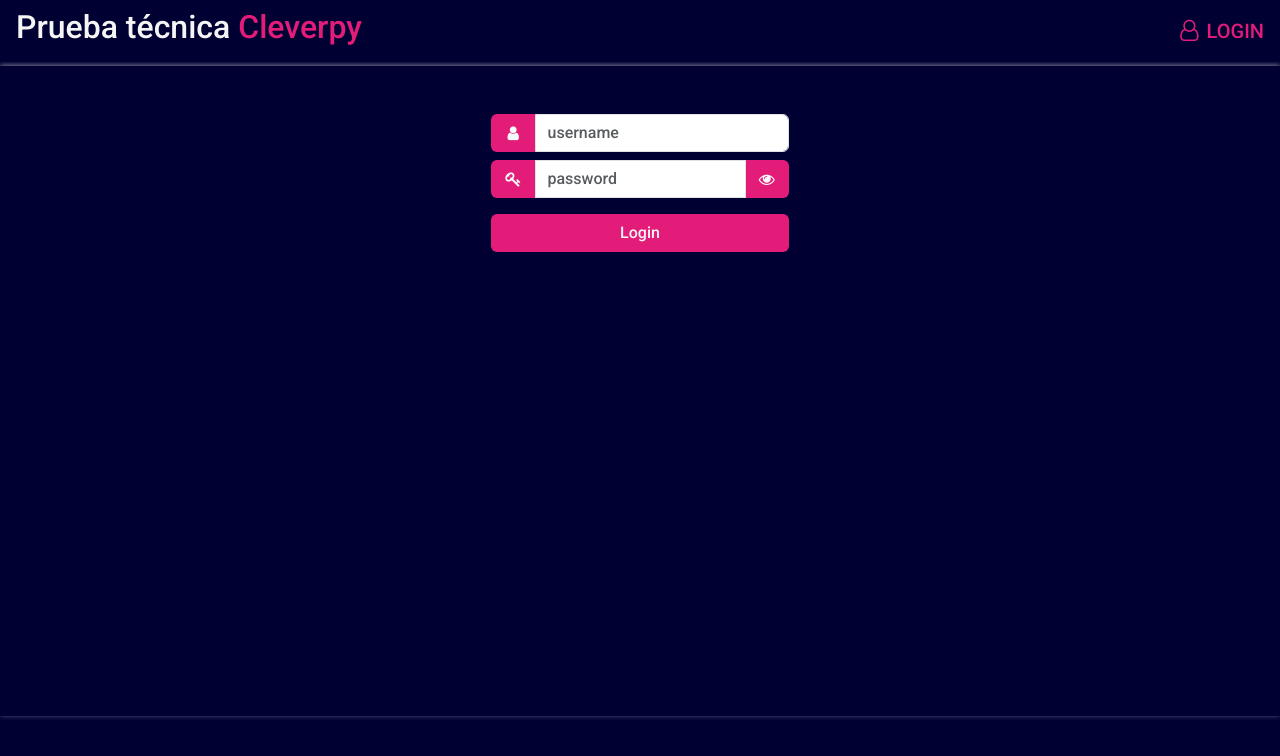
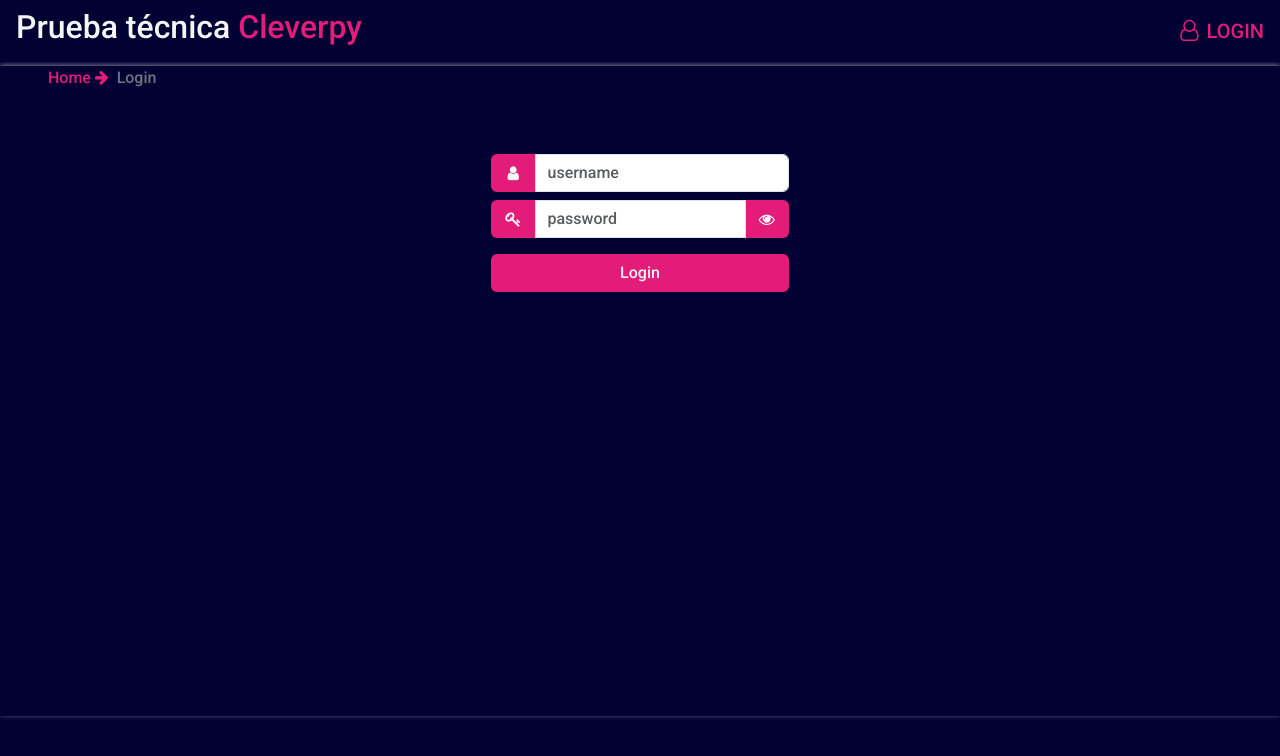
Before and after one commit to areantbd/frontend-cleverpy, a React (Vite) app in the folder frontend-cleverpy/: page /login in a window 1280 px wide. Shown: the top 756 px of the page. Built offline with nearby package versions, Linux system fonts and the light colour scheme.

Commit message:
feat: breadcrums in PostsScreen and LoginScreen, added commented code to delete posts from DB

```diff
--- a/frontend-cleverpy/src/sass/base/_settings.scss
+++ b/frontend-cleverpy/src/sass/base/_settings.scss
@@ -36,3 +36,7 @@ body {
   background-color: $secondary;
   color: $white;
 }
+
+.breadcrumbs{
+  color: $secondary;
+}
--- a/frontend-cleverpy/src/screens/LoginScreen.tsx
+++ b/frontend-cleverpy/src/screens/LoginScreen.tsx
@@ -1,5 +1,5 @@
 import * as React from "react"
-import { JsonFunction, useNavigate } from "react-router-dom"
+import { JsonFunction, Link, useNavigate } from "react-router-dom"
 import { UserContext } from "../components/contexts/UserContext"
 
 type User = {
@@ -27,6 +27,10 @@ function Login() {
 
   return (
     <div className="nav-shadow mt-1" style={{height: 650}}>
+      <ul className="ms-5 d-flex text-light gap-2 list-unstyled">
+        <Link to={'/'} className="text-decoration-none breadcrumbs"><li>Home <i className="fa fa-arrow-right"></i></li></Link>
+        <li className="text-secondary">Login</li>
+      </ul>
       <div className="d-flex flex-column w-50 mx-auto p-3 pt-5 input-group-text gap-2 login-form border border-0">
         <form onSubmit={() => setUserAndGoToPosts()} className="d-flex flex-column gap-2">
           <div className="input-group">
--- a/frontend-cleverpy/src/screens/MainScreen.tsx
+++ b/frontend-cleverpy/src/screens/MainScreen.tsx
@@ -24,7 +24,7 @@ function MainScreen() {
           <li>Pantalla de Login.</li>
           <li>Falso Login con formulario para el uso del Context.</li>
           <li>Test simple con Vitest, primera vez creando tests.</li>
-          <li></li>
+          <li>Breadcrumbs.</li>
         </ul>
         <Link to={'/posts'} className="btn btn-sm d-inline button" style={{maxWidth: 200}} >Posts</Link>
         <small className="d-block text-end mb-2 fw-lighter mt-3 ms-auto quote" >"From experience, I can tell you, you miss 100% of the shots you don't take"</small>
--- a/frontend-cleverpy/src/screens/PostsScreen.tsx
+++ b/frontend-cleverpy/src/screens/PostsScreen.tsx
@@ -1,6 +1,7 @@
 import { useEffect, useState } from "react"
 import { Card } from "../components/Card"
 import axios from "axios"
+import { Link } from "react-router-dom"
 
 interface Post {
   id: number,
@@ -14,6 +15,8 @@ export const PostsScreen = () => {
 
   const handleDeletePost = (id: number) => {
     setPosts(posts?.filter(post => post.id !== id))
+    //Petición para eliminar un post de la base de datos podría ser algo tipo:
+    //axios.delete(`https://jsonplaceholder.typicode.com/posts/${id}`)
   }
 
   useEffect(() => {
@@ -24,6 +27,10 @@ export const PostsScreen = () => {
 
   return posts && posts.length > 1? (
     <div className="nav-shadow mt-1">
+      <ul className="ms-5 d-flex text-light gap-2 list-unstyled">
+        <Link to={'/'} className="text-decoration-none breadcrumbs"><li>Home <i className="fa fa-arrow-right"></i></li></Link>
+        <li className="text-secondary">Posts</li>
+      </ul>
       <div className="container d-flex gap-3 flex-wrap pt-3">
         {posts?.map((post) => (
           <div className="post-card-container"  key={post.id} >
```
